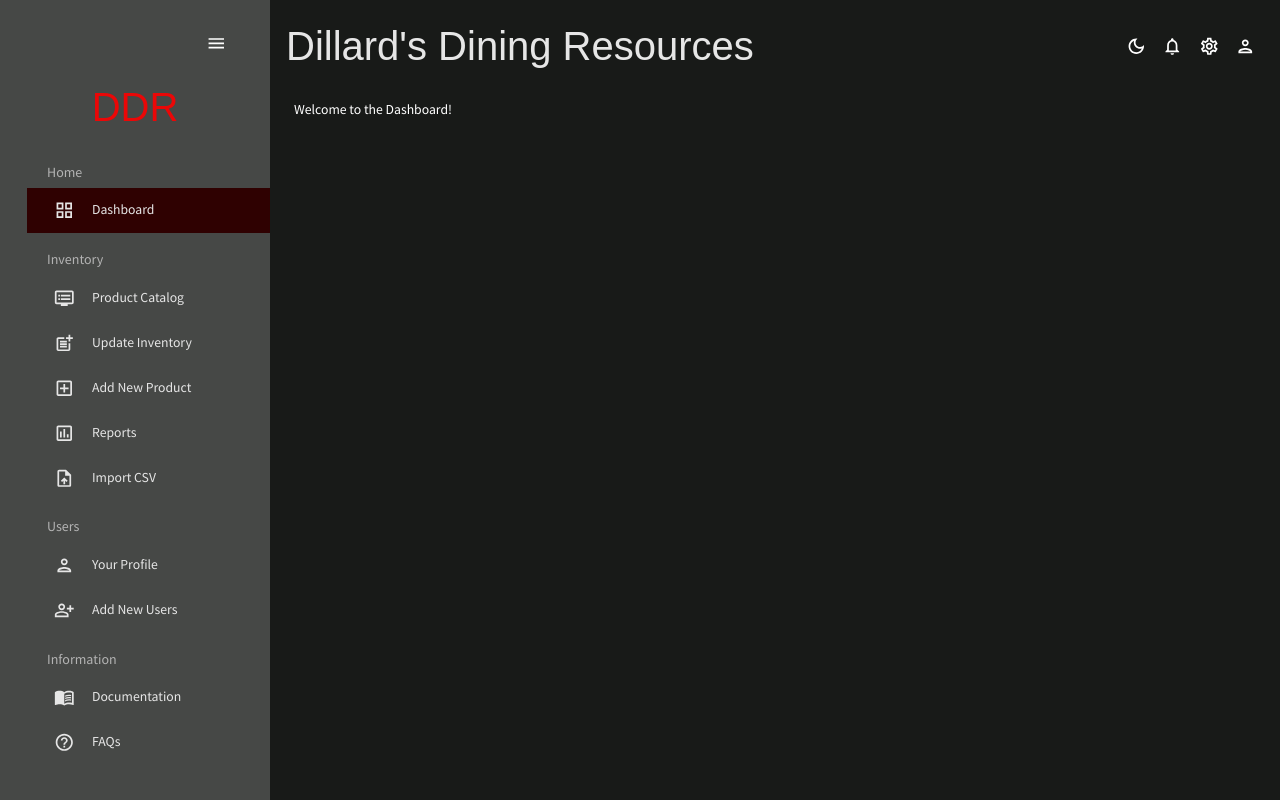
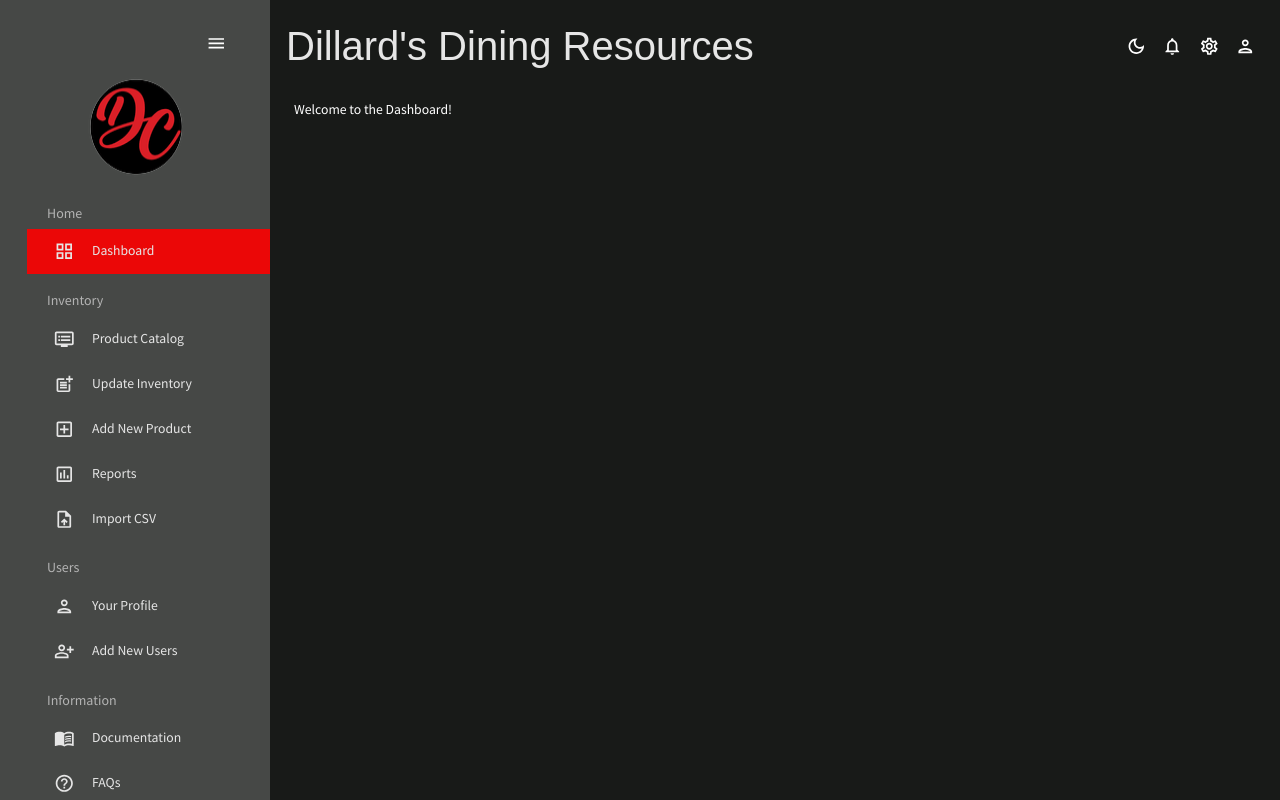
Before and after one commit to todd-buck/CapstoneProject, a React (Create React App) app in the folder DDRInventory-UI/: page / in a window 1280 px wide. Built offline with nearby package versions, Linux system fonts and the light colour scheme; a web font is replaced by a local one.

Commit message:
Changed sidebar icon back to logo in sidebar.jsx (small push)

```diff
--- a/DDRInventory-UI/src/scenes/global/Sidebar.jsx
+++ b/DDRInventory-UI/src/scenes/global/Sidebar.jsx
@@ -74,13 +74,12 @@
                 "& .pro-inner-item": {
                     padding: "5px 35px 5px 20px !important",
                 },
-                "& .pro-inner-item:hover": {
+                "& .pro-inner-item:not(active):hover": {
                     color: `${colors.redAccent[500]} !important`,
-                    backgroundColor: "transparent !important",
                 },
                 "& .pro-menu-item.active": {
                     color: `${colors.gray[100]} !important`,
-                    backgroundColor: `${colors.redAccent[900]} !important`
+                    backgroundColor: `${colors.redAccent[500]} !important`
                 },
             }}
         >
@@ -110,10 +109,16 @@
                     </MenuItem>
 
                     {!isCollapsed && (
-                        <Box mb="3vh" ml="5vw" mr="5vw" display="flex" flexDirection="column" justifyContent="center" alignItems="center">
-                            <Typography variant="logo_large" color={colors.redAccent[500]} align="center">
-                                DDR
-                            </Typography>
+                        <Box mb="25px">
+                            <Box display="flex" justifyContent="center" alignItems="center">
+                                <img
+                                    alt="profile-user"
+                                    width="100px"
+                                    height="100px"
+                                    src={`../../DillardsLogoV2.png`}
+                                    style={{ cursor: "pointer", borderRadius: "50%" }}
+                                />
+                            </Box>
                         </Box>
                     )}
 
```
